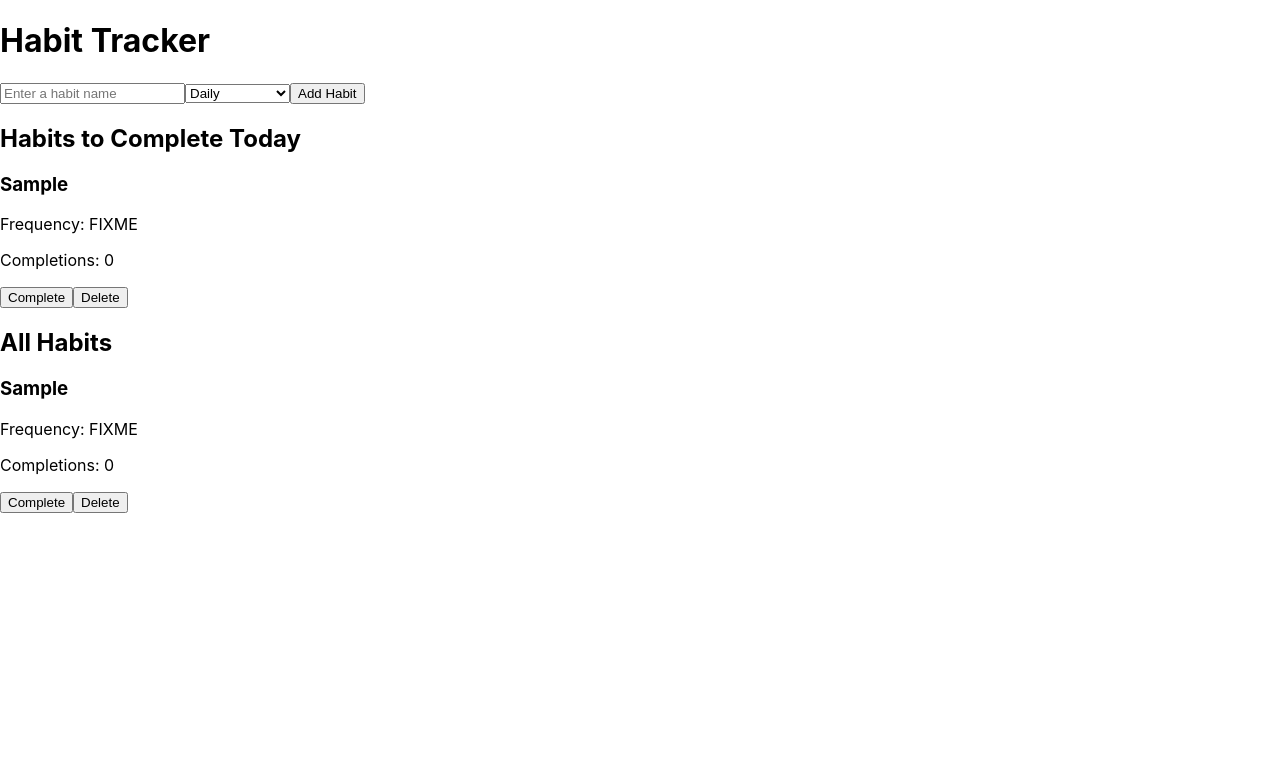
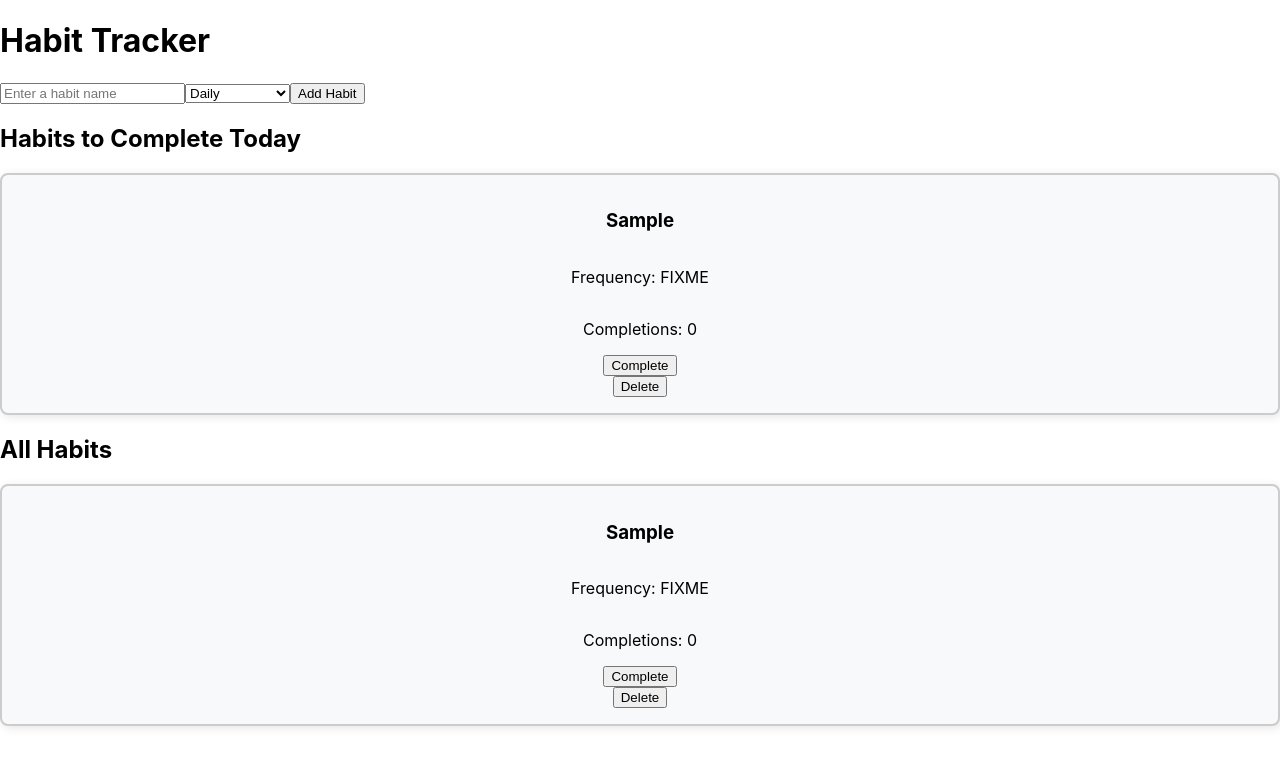
Before and after one commit to annacwu/ReactHabitTracker, a React (Create React App) app: page / in a window 1280 px wide. Both pictures are taken after typing "Sample" into the empty fields and a click on the button "Add Habit". Shown: the top 766 px of the page. Built offline with nearby package versions, Linux system fonts and the light colour scheme.

Commit message:
Start adding styles

```diff
--- /dev/null
+++ b/src/components/HabitItem.module.css
@@ -0,0 +1,12 @@
+.habitCard {
+    background-color: #f8f9fa;
+    border: 2px solid #ccc;
+    border-radius: 8px;
+    padding: 16px;
+    margin: 10px 0;
+    display: flex;
+    flex-direction: column;
+    align-items: center;
+    box-shadow: 2px 2px 10px rgba(0, 0, 0, 0.1);
+    transition: transform 0.2s ease-in-out;
+}
--- a/src/components/HabitItem.tsx
+++ b/src/components/HabitItem.tsx
@@ -1,5 +1,6 @@
 import React from 'react';
 import { Habit } from '../types';
+import styles from './HabitItem.module.css';
 
 interface HabitItemProps {
     habit: Habit;
@@ -9,7 +10,7 @@ interface HabitItemProps {
 
 const HabitItem: React.FC<HabitItemProps> = ({ habit, onComplete, onDelete}) => {
     return (
-        <div>
+        <div className={styles.habitCard}>
             <h3>{habit.name}</h3>
             <p>Frequency: FIXME </p>
             <p>Completions: {habit.completions}</p>
--- /dev/null
+++ b/src/custom.d.ts
@@ -0,0 +1,4 @@
+declare module "*.module.css" {
+    const classes: { [key: string]: string };
+    export default classes;
+}
```
